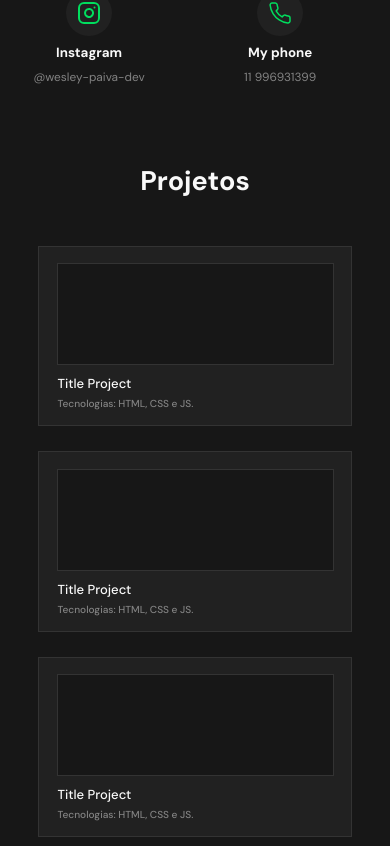
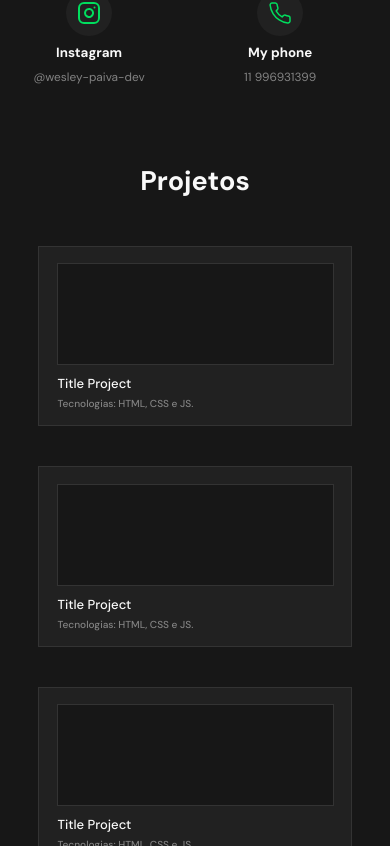
Before and after one commit to wesley-paiva-vega/portifolio_react, a React (Vite) app: page / in a window 390 px wide. Shown: the part 678-1524 px from the top of the page. Built offline with nearby package versions, Linux system fonts and the light colour scheme.

Commit message:
add responsivity on grid os projects

```diff
--- a/src/components/Button/styles.ts
+++ b/src/components/Button/styles.ts
@@ -29,5 +29,6 @@ export const Button = styled.button<
 
   @media ${breakpoints.tablet} {
     width: 142px;
+    height: 42px;
   }
 `;
--- a/src/layouts/About/styles.ts
+++ b/src/layouts/About/styles.ts
@@ -31,5 +31,10 @@ export const Main = styled.div`
     font-style: normal;
     font-weight: 400;
     line-height: 22px;
+
+    @media ${breakpoints.laptopL} {
+      font-size: 20px;
+      line-height: 32px;
+    }
   }
 `;
--- a/src/layouts/Projects/index.tsx
+++ b/src/layouts/Projects/index.tsx
@@ -1,15 +1,19 @@
 import Card from "../../components/Card";
-import * as Styles from "./styles";
+import * as S from "./styles";
 
 const Projects = (): JSX.Element => {
   return (
-    <Styles.Main>
+    <S.Main>
       <h2>Projetos</h2>
-      <Card />
-      <Card />
-      <Card />
-      <Card />
-    </Styles.Main>
+      <S.GridCardsProjects gap={40} col={1} row={6}>
+        <Card />
+        <Card />
+        <Card />
+        <Card />
+        <Card />
+        <Card />
+      </S.GridCardsProjects>
+    </S.Main>
   );
 };
 
--- a/src/layouts/Projects/styles.ts
+++ b/src/layouts/Projects/styles.ts
@@ -1,5 +1,6 @@
 import styled from "styled-components";
-import { colors, fonts } from "../../theme";
+import { breakpoints, colors, fonts } from "../../theme";
+import Grid from "../../components/Grid";
 
 export const Main = styled.div`
   display: flex;
@@ -14,4 +15,15 @@ export const Main = styled.div`
   font-weight: 700;
   line-height: normal;
   gap: 25px;
+
+  @media ${breakpoints.laptopL} {
+    margin-top: 127px;
+  }
 `;
+
+export const GridCardsProjects = styled(Grid)`
+  @media ${breakpoints.laptopL} {
+    grid-template-columns: repeat(3, 1fr);
+    grid-template-rows: repeat(2, 1fr);
+  }
+`;
```
